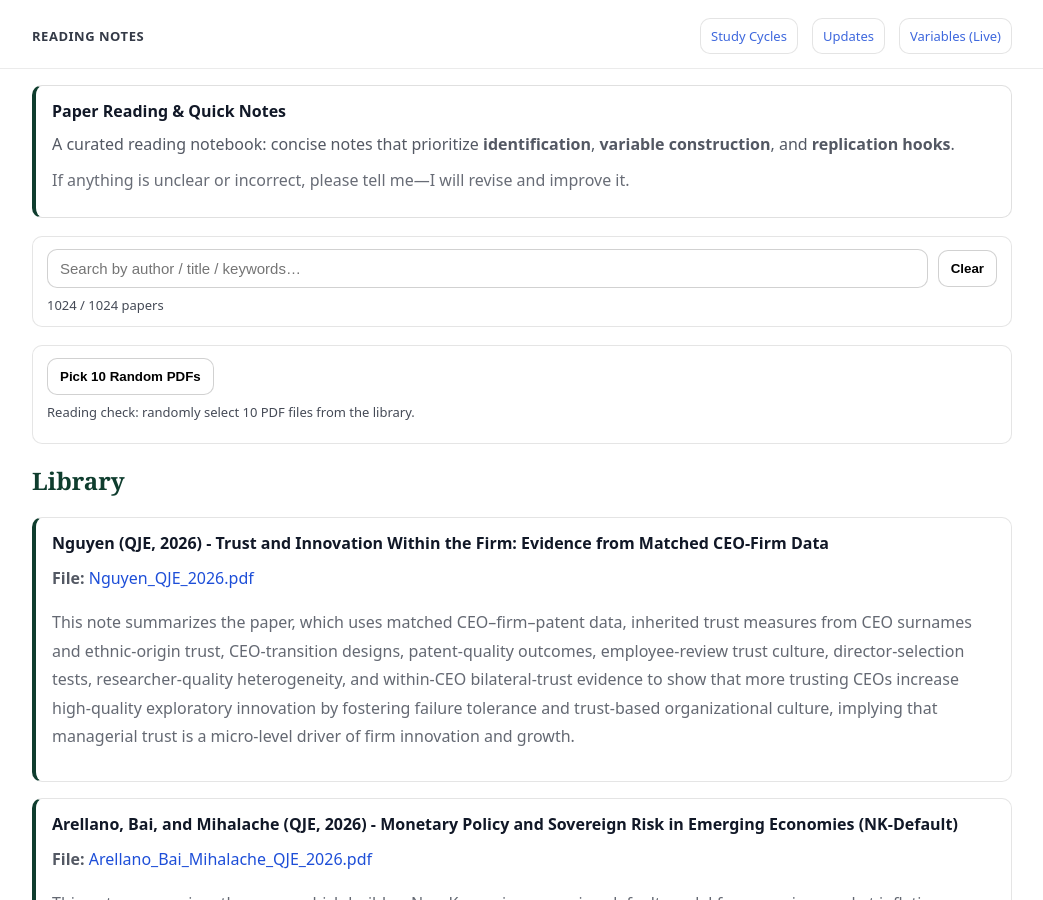
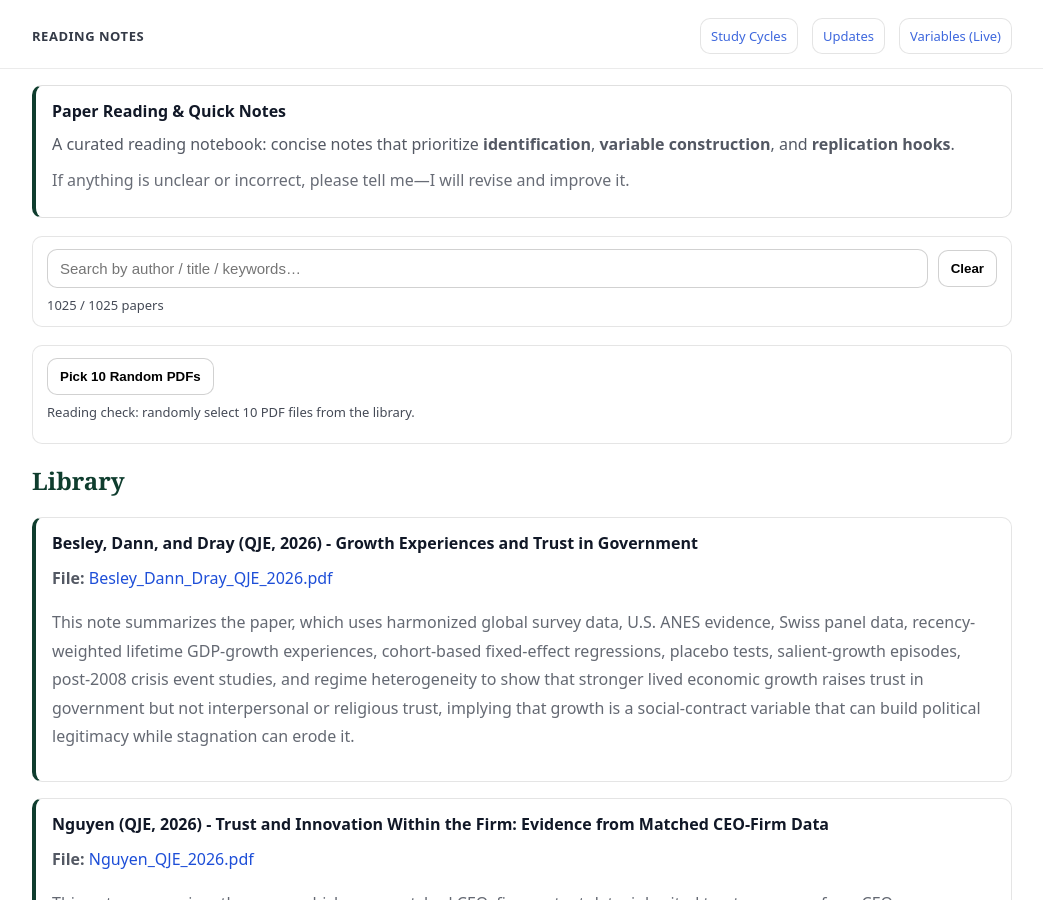
Before and after one commit to yaxinzn/study-archive, a Jekyll site: the page built from reading/index.md, in a window 1280 px wide and 900 px high. Shown: the whole window, without its empty margins (118-1161 px from the left). Built offline with Jekyll 4.4.1, drawn with Linux system fonts in a browser that asks for light colours.

Commit message:
Reading: add/update Besley_Dann_Dray_QJE_2026.pdf

```diff
--- a/_data/reading.yml
+++ b/_data/reading.yml
@@ -1,3 +1,7 @@
+- title: "Besley, Dann, and Dray (QJE, 2026) - Growth Experiences and Trust in Government"
+  file: "Besley_Dann_Dray_QJE_2026.pdf"
+  desc: "This note summarizes the paper, which uses harmonized global survey data, U.S. ANES evidence, Swiss panel data, recency-weighted lifetime GDP-growth experiences, cohort-based fixed-effect regressions, placebo tests, salient-growth episodes, post-2008 crisis event studies, and regime heterogeneity to show that stronger lived economic growth raises trust in government but not interpersonal or religious trust, implying that growth is a social-contract variable that can build political legitimacy while stagnation can erode it."
+
 - title: "Nguyen (QJE, 2026) - Trust and Innovation Within the Firm: Evidence from Matched CEO-Firm Data"
   file: "Nguyen_QJE_2026.pdf"
   desc: "This note summarizes the paper, which uses matched CEO–firm–patent data, inherited trust measures from CEO surnames and ethnic-origin trust, CEO-transition designs, patent-quality outcomes, employee-review trust culture, director-selection tests, researcher-quality heterogeneity, and within-CEO bilateral-trust evidence to show that more trusting CEOs increase high-quality exploratory innovation by fostering failure tolerance and trust-based organizational culture, implying that managerial trust is a micro-level driver of firm innovation and growth."
```
Also changed, not shown: 1 other file.
